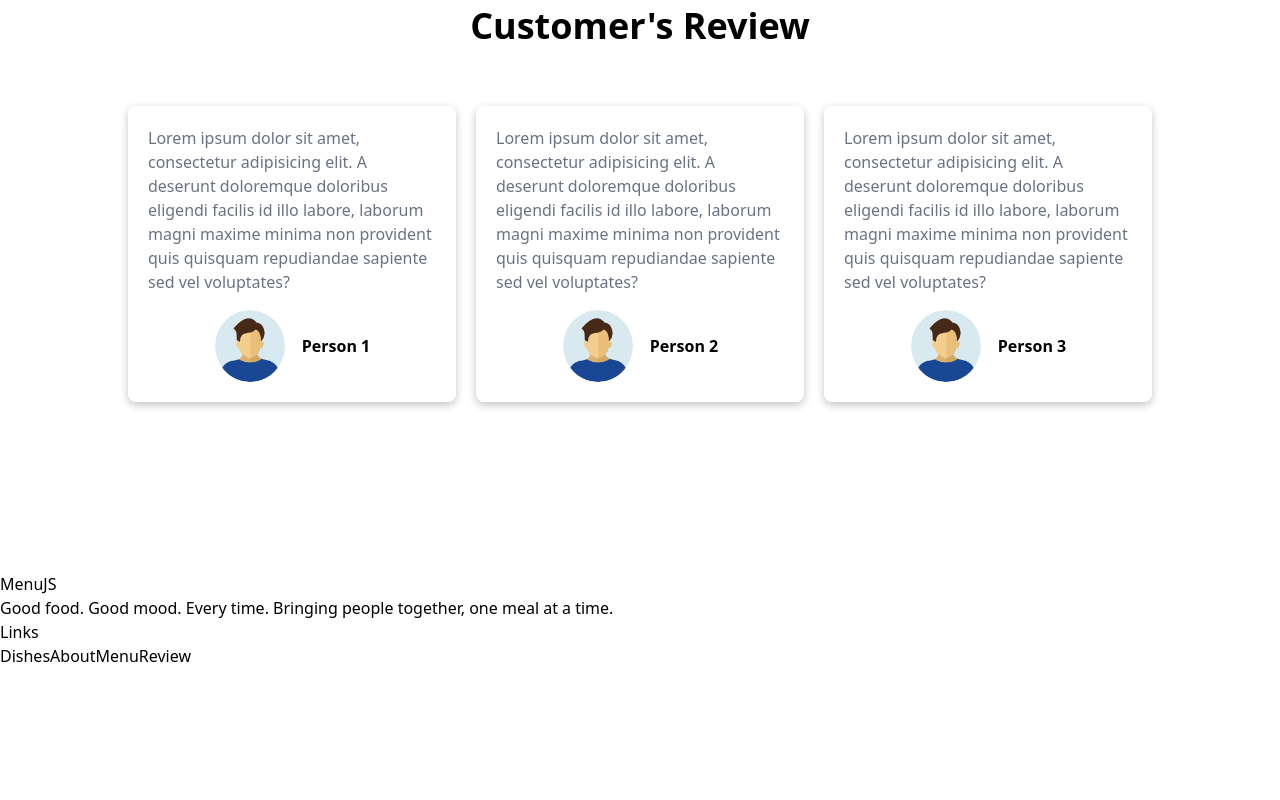
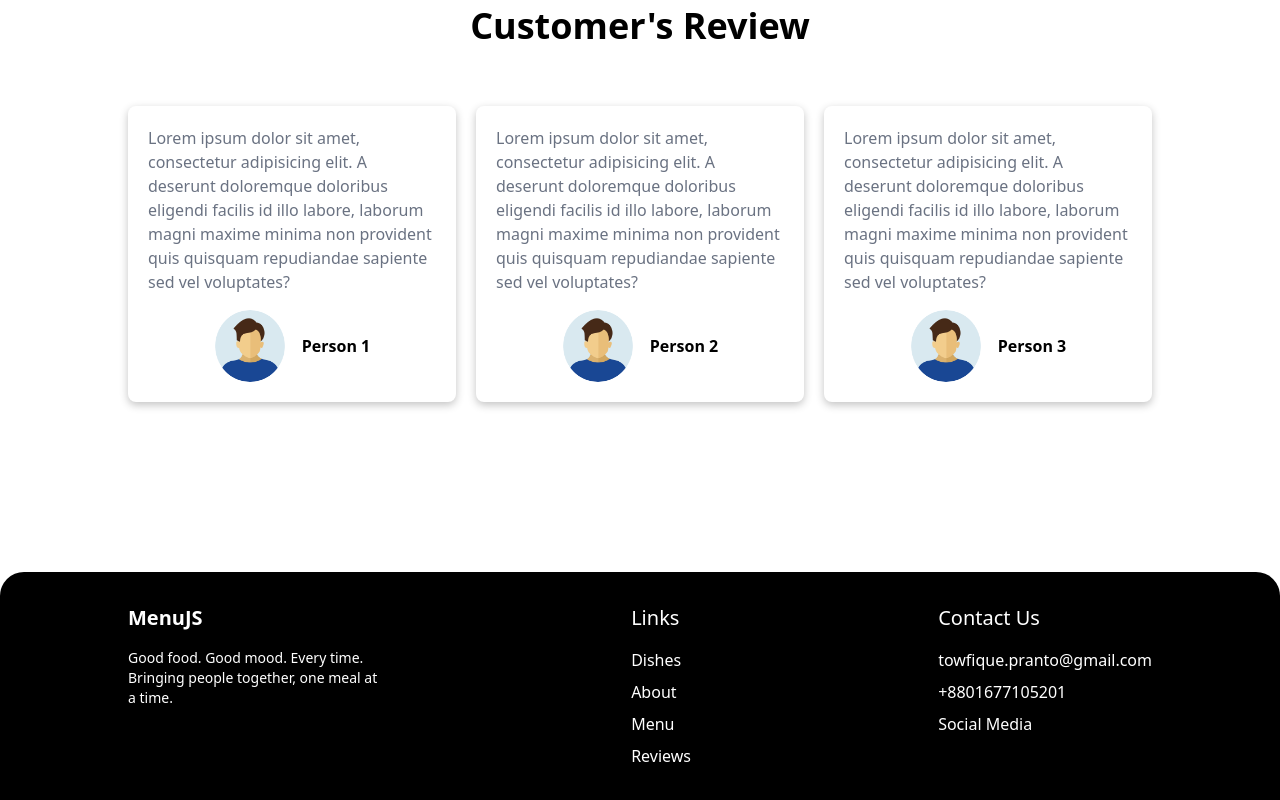
Before and after one commit to towfique-pranto/restaurant-project, a React (Vite) app: page / in a window 1280 px wide. Shown: the part 3475-4275 px from the top of the page. Before the commit the page ends 4143 px from the top, so only its background shows below. Built offline with nearby package versions, Linux system fonts and the light colour scheme.

Commit message:
finished the dummy version of the website

```diff
--- a/src/components/Footer.jsx
+++ b/src/components/Footer.jsx
@@ -2,19 +2,27 @@ import React from 'react'
 
 const Footer = () => {
     return (
-        <div>
-            <div>
-                    <div>
-                        <h1>MenuJS</h1>
-                        <p>Good food. Good mood. Every time. Bringing people together, one meal at a time.</p>
+        <div className="bg-black text-white rounded-t-3xl mt-8 md:mt-0">
+            <div className="flex flex-col md:flex-row justify-between p-8 md:px-32 px-5">
+                    <div className="w-full md:w-1/4">
+                        <h1 className="font-semibold text-xl pb-4">MenuJS</h1>
+                        <p className="text-sm">Good food. Good mood. Every time. Bringing people together, one meal at a time.</p>
                     </div>
                 <div>
-                    <h1>Links</h1>
-                    <nav>
+                    <h1 className="font-medium text-xl pb-4 pt-5 md:pt-0">Links</h1>
+                    <nav className="flex flex-col gap-2">
                         <a className="hover:text-orange-500 transition-all cursor-pointer" href="/">Dishes</a>
                         <a className="hover:text-orange-500 transition-all cursor-pointer" href="/">About</a>
                         <a className="hover:text-orange-500 transition-all cursor-pointer" href="/">Menu</a>
-                        <a className="hover:text-orange-500 transition-all cursor-pointer" href="/">Review</a>
+                        <a className="hover:text-orange-500 transition-all cursor-pointer" href="/">Reviews</a>
+                    </nav>
+                </div>
+                <div>
+                    <h1 className="font-medium text-xl pb-4 pt-5 md:pt-0">Contact Us</h1>
+                    <nav className="flex flex-col gap-2">
+                        <a className="hover:text-orange-500 transition-all cursor-pointer" href="/">towfique.pranto@gmail.com</a>
+                        <a className="hover:text-orange-500 transition-all cursor-pointer" href="/">+8801677105201</a>
+                        <a className="hover:text-orange-500 transition-all cursor-pointer" href="/">Social Media</a>
                     </nav>
                 </div>
             </div>
```
